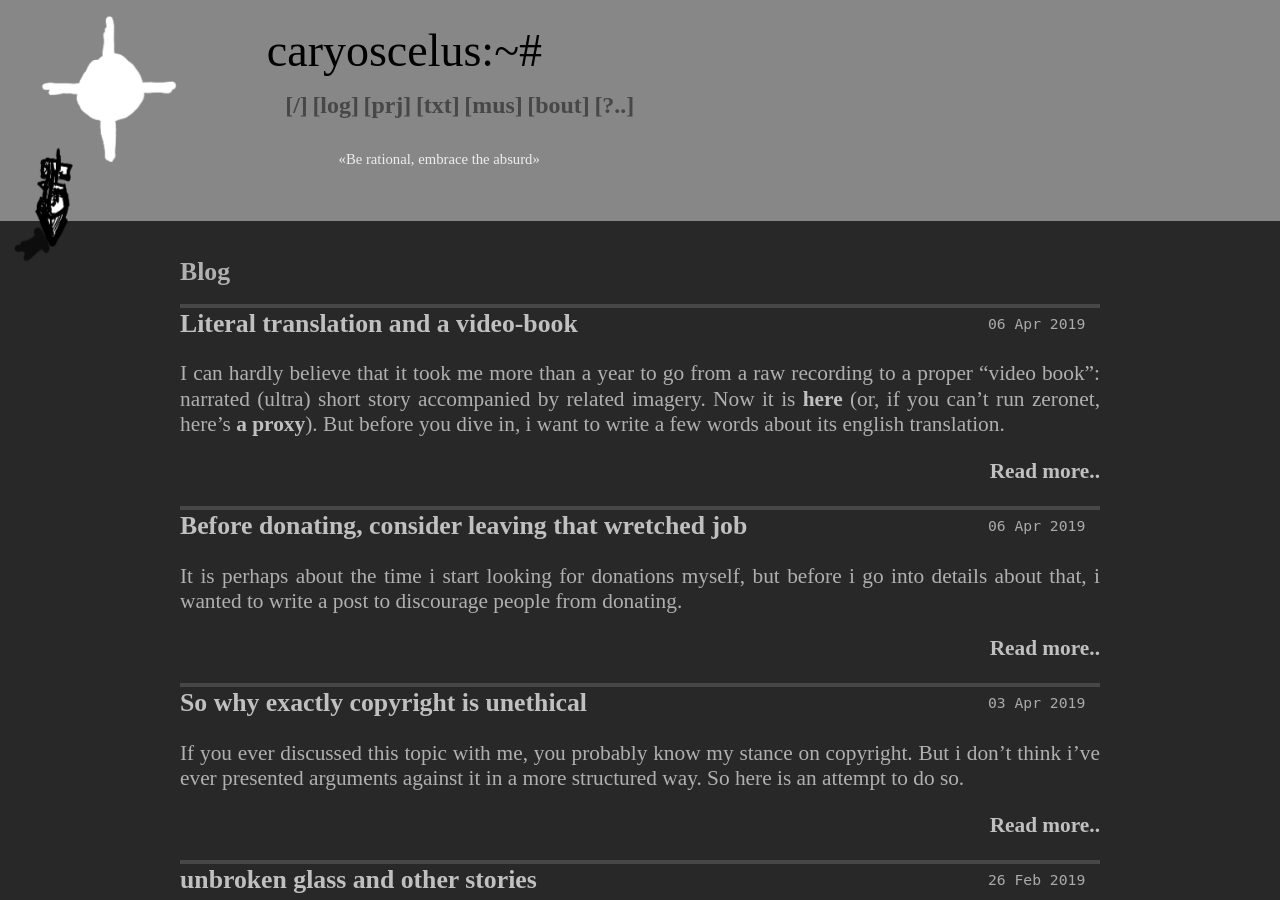
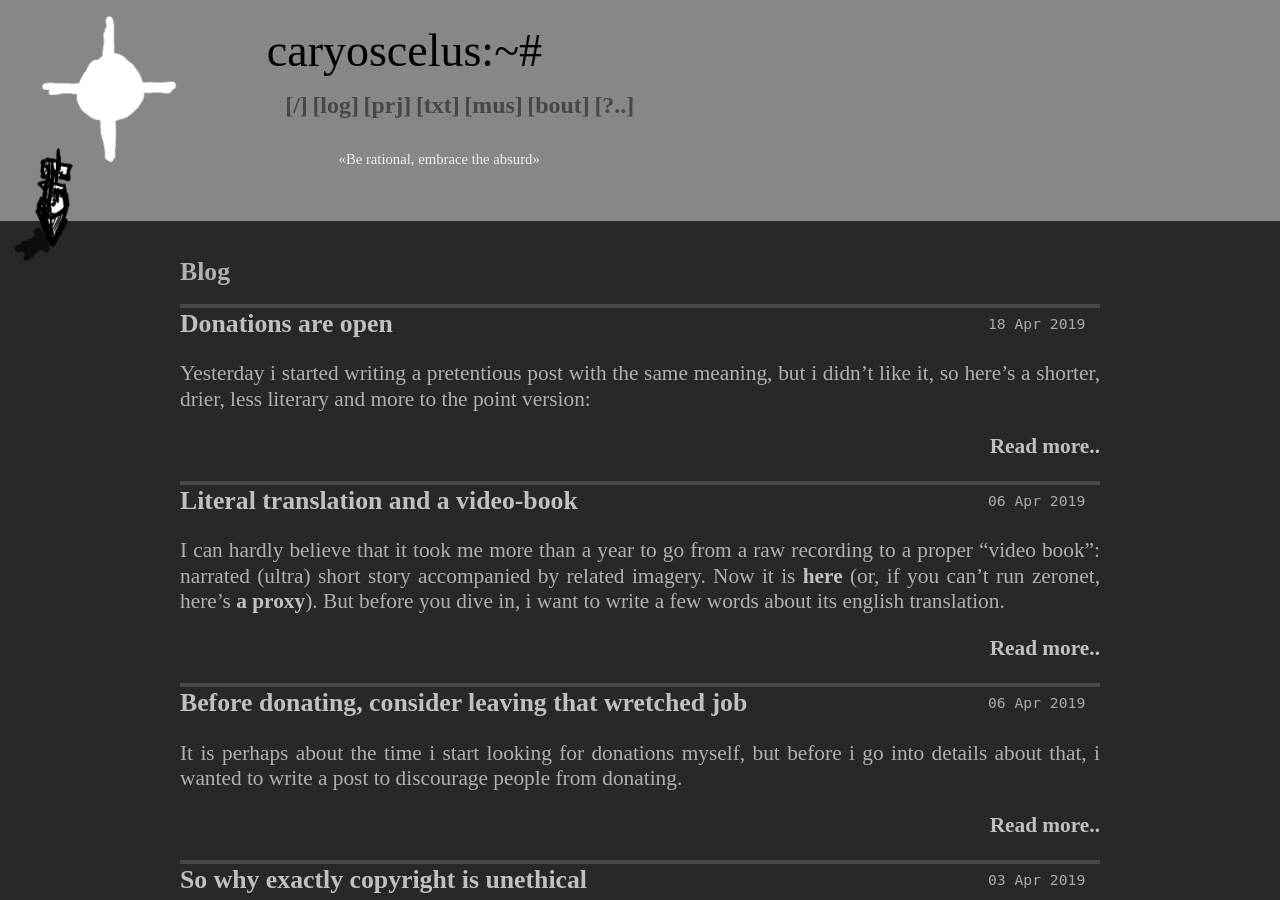
Before and after one commit to caryoscelus/caryoscelus.github.io, a Jekyll site: the page built from blog/index.md, in a window 1280 px wide and 900 px high. Built offline with Jekyll 4.4.1, drawn with Linux system fonts in a browser that asks for light colours; some web fonts are replaced; some of the changed lines change nothing that is shown; some of the changed text lies outside the part shown.

Commit message:
donations are open

```diff
--- a/_layouts/default.html
+++ b/_layouts/default.html
@@ -74,10 +74,12 @@
                     <a href="http://caryoscelus.github.io/atom.xml">atom</a> |
                     <a href="http://caryoscelus.github.io/rss.xml">rss</a> |
                     <a href="javascript:void(0)" onclick="return page.followPosts()">0net</a>
+		    ||
+		    <a href="/donate/">donate</a>
                 </div>
             </div>
             <div class="site_notes">
-                This site is powered by <a href="http://jekyllrb.com">Jekyll</a> and/or <a href="http://127.0.0.1:43110/1DTjNhj7Mm4hSvEQ2mEUnWp5cP1eaUzHyA">HydeView</a>. Hosted on <a href="https://pages.github.com">github</a> and <a href="https://en.wikipedia.org/wiki/ZeroNet">0net</a>. See source repository <a href="https://github.com/caryoscelus/caryoscelus.github.io">here</a>.<br/>
+                This site is powered by <a href="http://jekyllrb.com">Jekyll</a> and/or <a href="http://127.0.0.1:43110/1DTjNhj7Mm4hSvEQ2mEUnWp5cP1eaUzHyA">HydeView</a>. Hosted on <a href="https://en.wikipedia.org/wiki/ZeroNet">0net</a> and <a href="https://pages.github.com">github pages</a>. See source repository on <a href="https://notabug.org/caryoscelus/caryoscelus-site">notabug</a> or <a href="https://github.com/caryoscelus/caryoscelus.github.io">github</a>.<br/>
                 Copyleft (ↄ) 2014-2019 caryoscelus
             </div>
         </div>
--- /dev/null
+++ b/_posts/2019-04-18-donations.md
@@ -0,0 +1,33 @@
+---
+layout: post
+title: "Donations are open"
+date: 2019-04-18 08:18:26
+categories: misc
+---
+
+Yesterday i started writing a pretentious post with the same meaning, but i
+didn't like it, so here's a shorter, drier, less literary and more to the point
+version:
+
+<cut/>
+
+- i'm looking for donations to sustain my physical (i don't like term "real" in
+  this context) life
+
+- there's **no emergency**, i can live without income for a while longer; and it
+  shouldn't be that hard to find some freelance stuff either
+
+- there are **no rewards** (besides however you may feel about donating): it
+  would be an exchange otherwise; you can always try to hire me instead, if
+  that's what you are looking for; i may start looking for more targeted
+  donations in the future, if i decide that would be ok and more effective
+
+- [please consider alternatives]({{ base_url }}{% post_url 2019-04-06-before-donating %})
+
+- to sum it all up: i don't need money that badly yet, so i want to continue
+  being as uninfluenced by them as possible; i don't want any conflicts or
+  broken hopes arising from it either; and i don't want people who don't donate
+  for *any reason* to feel like they are being left out
+
+And with that out of the way, here's the [link](/donate/) with some technical
+details.
--- /dev/null
+++ b/donate/index.md
@@ -0,0 +1,54 @@
+---
+layout: default
+title: "donate < caryoscelus"
+---
+
+If you are sure you want to donate, here's the current bitcoin address:
+
+[1NoaWahAZJ38mkzJRNHWYnt7U19MkXtfUy](bitcoin:1NoaWahAZJ38mkzJRNHWYnt7U19MkXtfUy)
+
+Please make sure you're using SSL or 0net so that address isn't spoofed.
+
+If you want more info, keep reading.
+
+## Why you shouldn't donate
+
+There are a couple of posts i've made about why it might be not the best to
+donate, in general or to me in particular:
+
+- [1]({{ base_url }}{% post_url 2019-04-06-before-donating %})
+- [2]({{ base_url }}{% post_url 2019-04-18-donations %})
+
+If you can spare the time, i would ask you to read them before donating.
+
+## You can try to count it
+
+I'll be changing address(es) regularly (reusing one address is considered
+harmful), but i'll be listing old ones on this page (and you can check git
+history, if you want to be more sure) so if you want, you can try to count what
+others have donated publicly (i'm saying "try" because if you care about fiat,
+you'll have to account for crypto price volatility).
+
+## More privacy
+
+If you are uncomfortable with the idea of donating to single bitcoin address for
+some reason, i can send you a personal one. You can do it anonymously and i
+won't be making any attempts to track you down. This also means that others will
+not be able to verify the transactions, though i may occasionally post rough
+amount of what i received this way.
+
+## Alt-coins
+
+I may add alt-coin options for donations, especially if someone requests
+them. That said, if i don't like the coin enough, there's nothing to do about
+that.
+
+## Non-crypto
+
+I'm not a fan of banking, so there's little chance any of non-crypto electronic
+ways of donating will be available. In case you want to donate me useful things
+or cash, you'll have to contact me for arrangements.
+
+## Previous addresses
+
+There were non yet, bah.
```
